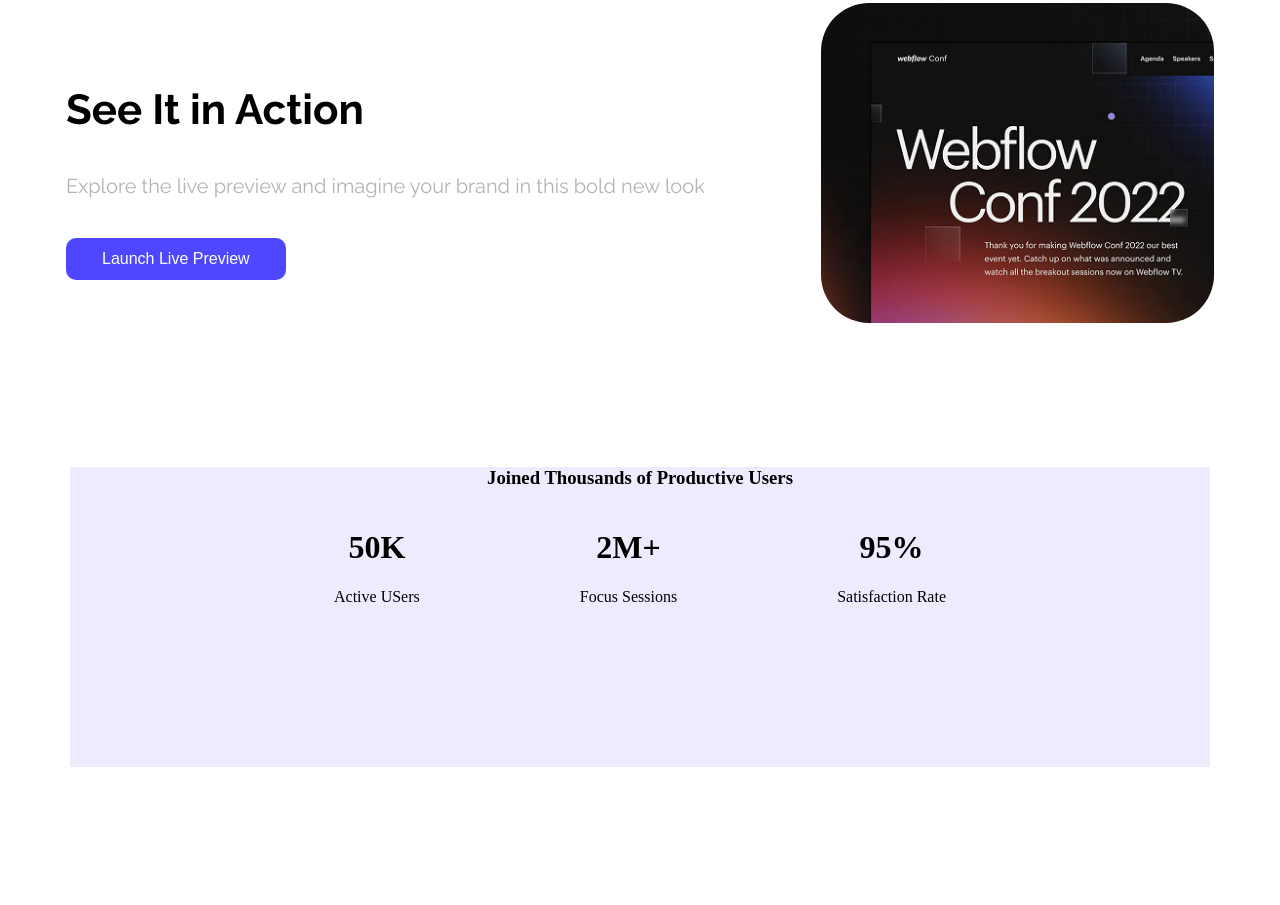
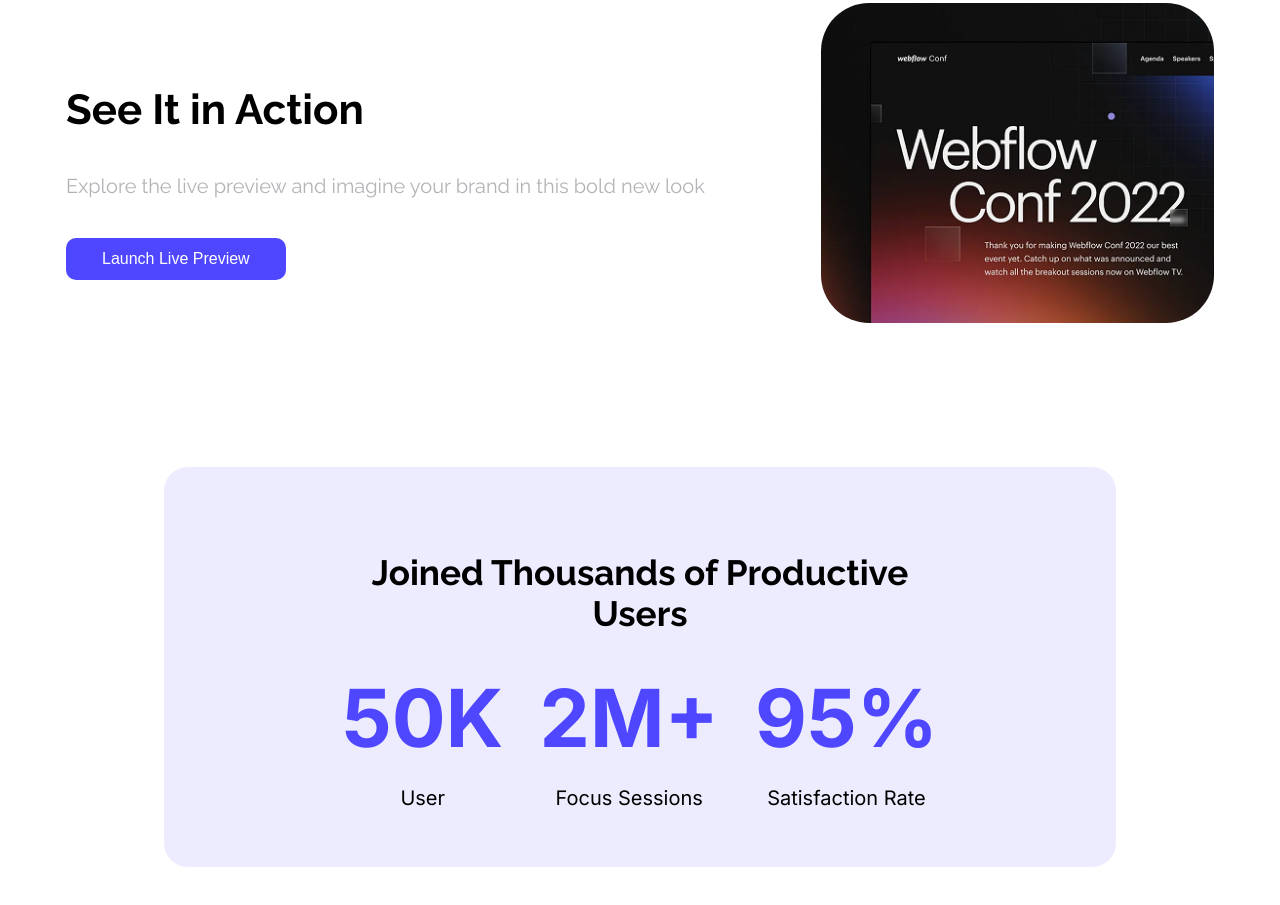
Before and after one commit to Attrionix/First-Assignment, a plain HTML site: page index.html in a window 1280 px wide. Shown: the part 825-1730 px from the top of the page. Drawn offline with Linux system fonts and the light colour scheme.

Commit message:
trying second section again

```diff
--- a/index.html
+++ b/index.html
@@ -37,26 +37,32 @@
         </div>
         </section>
 
+
         <div class="section-second">
-            <div>
-                <h3>Joined Thousands of Productive Users</h3>
+
+
+            <div class="section-second-title">
+                <h3><p class="font-r ">Joined Thousands of Productive Users</p></h3>
             </div>
             <div class="user-review">
                 <div>
-                    <h1>50K</h1>
-                    <p>Active USers</p>
+                   <h4> <p  class="font-i s-second-f-size">50K</p></h4>
+                    <p class="info font-i-lite">User</p>
                 </div>
                 <div>
-                    <h1>2M+</h1>
-                    <p>Focus Sessions</p>
-
+                    <h4><p  class="font-i s-second-f-size">2M+</p></h4>
+                    <p class="info font-i-lite">Focus Sessions</p>
                 </div>
                 <div>
-                    <h1>95%</h1>
-                    <p>Satisfaction Rate</p>
+                        <h4><p  class="font-i s-second-f-size" >95%</p></h4>
+                    <p class="info font-i-lite">Satisfaction Rate</p>
                 </div>
             </div>
-        </section>
+
+
+
+
+        </div>
 
 
     </main>
--- a/styles/assignment.css
+++ b/styles/assignment.css
@@ -31,8 +31,8 @@ button{
     font-size: 16px;
 }
 button:hover{
-    color: rgb(38, 185, 75);
-    background-color: rgb(39, 138, 177);
+    color: rgb(153, 34, 34);
+    background-color: rgb(170, 118, 41);
 }
 
 .font-r {
@@ -52,6 +52,11 @@ button:hover{
     font-family: "Inter", sans-serif;
   font-optical-sizing: auto;
   font-style: bold;
+}
+.font-i-lite {
+    font-family: "Inter", sans-serif;
+  font-optical-sizing: auto;
+  font-style: normal;
 }
 
 .s-first {
@@ -78,13 +83,31 @@ button:hover{
     background-color: rgba(78, 71, 255, 0.1);
     margin: 140px auto;
     text-align: center;
-    width: 1140px;
+    width: 50%;
     height: 300px;
+    padding: 50px 160px ;
+    border-radius: 24px;
+    border: none;
+
 }
 .user-review{
     display: flex;
-   align-items: center;
-   justify-content: center;
-   gap: 160px ;
+   align-items:center;
+   justify-content:space-around;
+
 
 }
+.s-second-f-size{
+    font-size: 80px;
+    color: rgba(78, 71, 255, 1) ;
+}
+.section-second-title{
+    font-size: 30px;
+}
+.info{
+    font-size: 20px;
+    margin: none;
+}
+main .section-second h4, main .section-second h4 p{
+    margin: 0px;
+}
```
